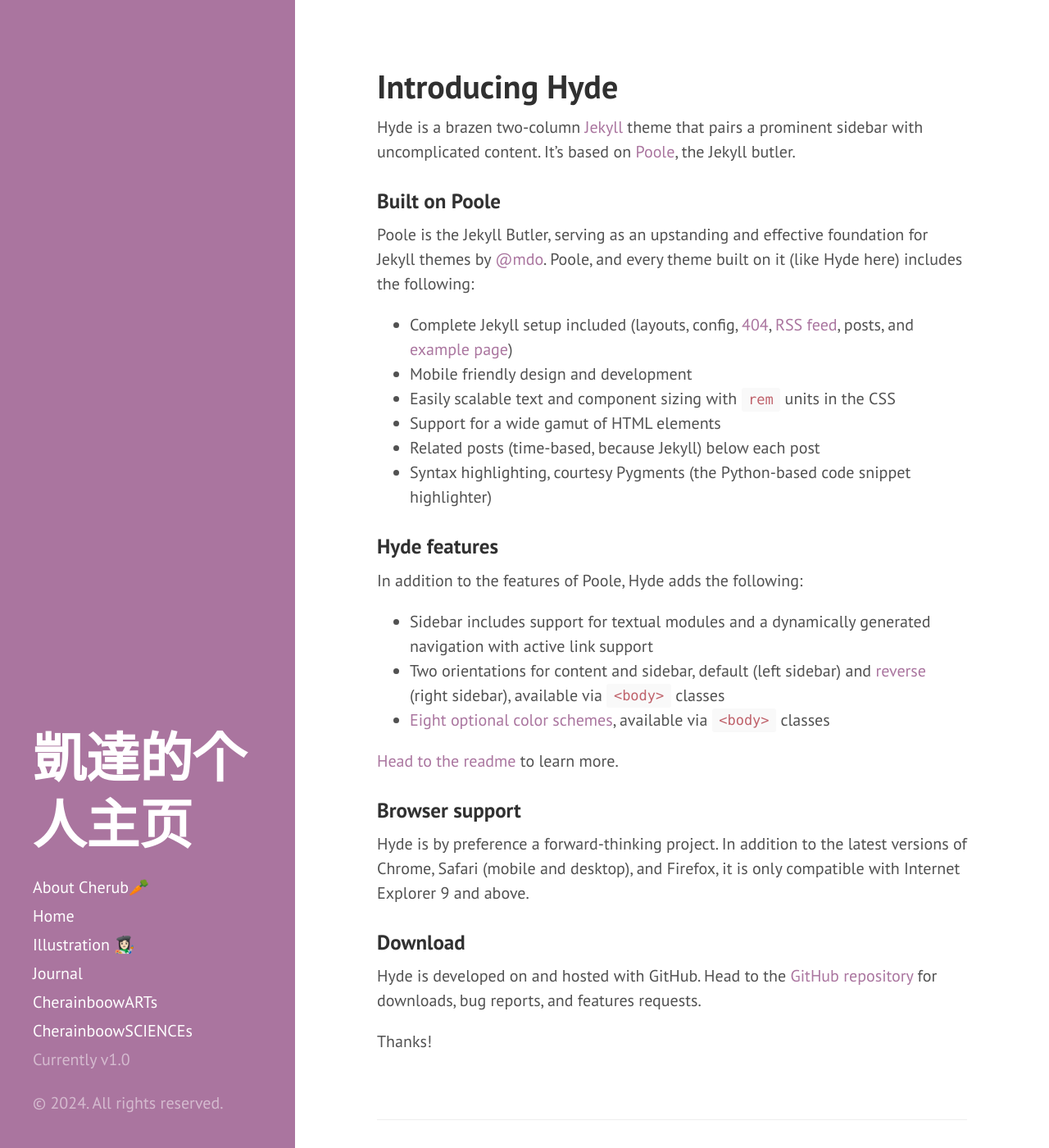
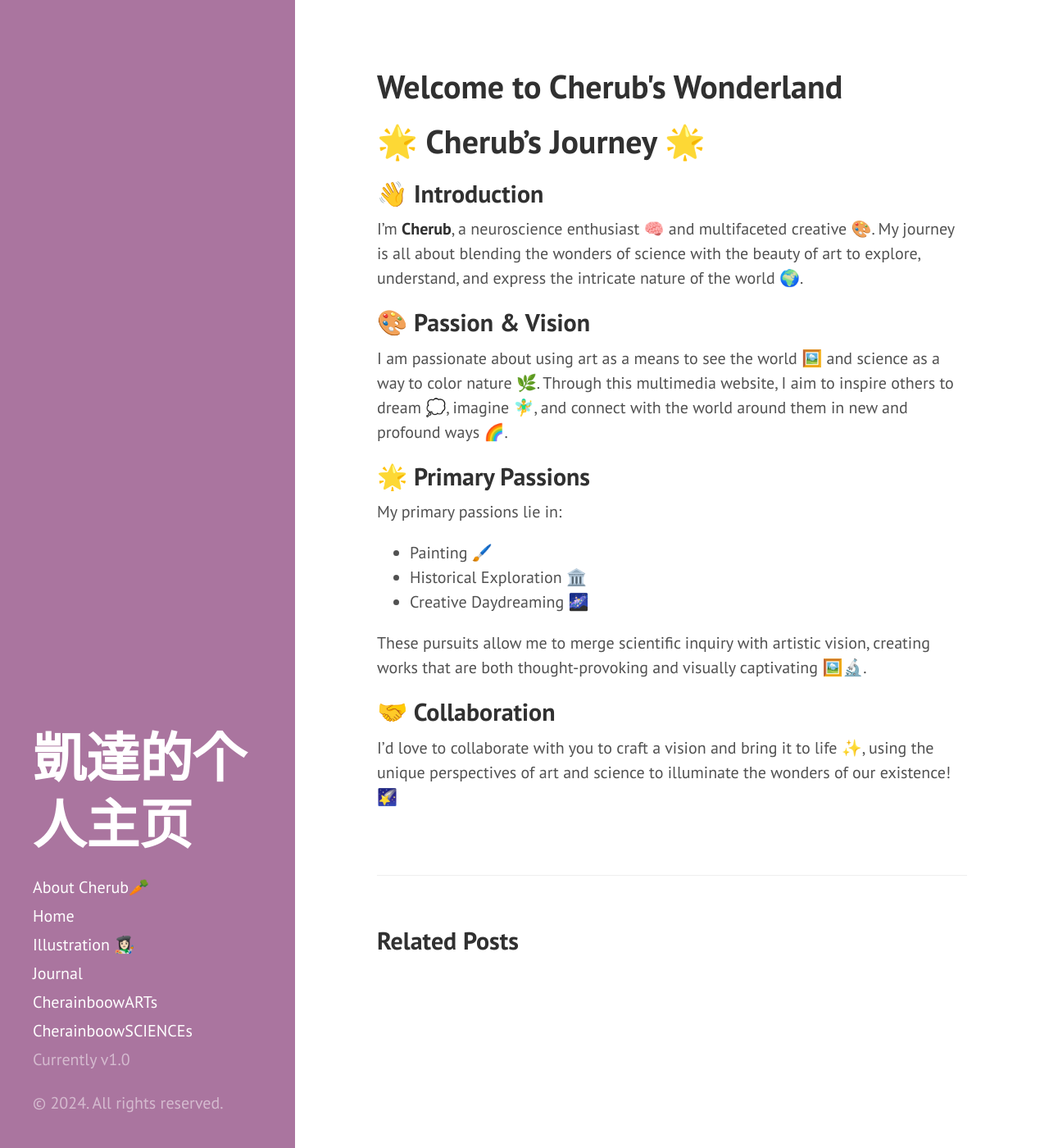
Before and after one commit to cherubwu/cherubwu.github.io, a Jekyll site: the page built from _posts/2013-12-28-introducing-hyde.md, in a window 1280 px wide and 1400 px high. Shown: the whole window at 82% size. Built offline with Jekyll 4.4.1, drawn with Linux system fonts in a browser that asks for light colours.

Commit message:
update repo

```diff
--- a/_posts/2013-12-28-introducing-hyde.md
+++ b/_posts/2013-12-28-introducing-hyde.md
@@ -1,37 +1,27 @@
 ---
 layout: post
-title: Introducing Hyde
+title: Welcome to Cherub's Wonderland
 ---
+# 🌟 Cherub's Journey 🌟
 
-Hyde is a brazen two-column [Jekyll](http://jekyllrb.com) theme that pairs a prominent sidebar with uncomplicated content. It's based on [Poole](http://getpoole.com), the Jekyll butler.
+## 👋 Introduction
 
-### Built on Poole
+I'm **Cherub**, a neuroscience enthusiast 🧠 and multifaceted creative 🎨. My journey is all about blending the wonders of science with the beauty of art to explore, understand, and express the intricate nature of the world 🌍.
 
-Poole is the Jekyll Butler, serving as an upstanding and effective foundation for Jekyll themes by [@mdo](https://twitter.com/mdo). Poole, and every theme built on it (like Hyde here) includes the following:
+## 🎨 Passion & Vision
 
-* Complete Jekyll setup included (layouts, config, [404](/404), [RSS feed](/atom.xml), posts, and [example page](/about))
-* Mobile friendly design and development
-* Easily scalable text and component sizing with `rem` units in the CSS
-* Support for a wide gamut of HTML elements
-* Related posts (time-based, because Jekyll) below each post
-* Syntax highlighting, courtesy Pygments (the Python-based code snippet highlighter)
+I am passionate about using art as a means to see the world 🖼️ and science as a way to color nature 🌿. Through this multimedia website, I aim to inspire others to dream 💭, imagine 🧚‍♂️, and connect with the world around them in new and profound ways 🌈.
 
-### Hyde features
+## 🌟 Primary Passions
 
-In addition to the features of Poole, Hyde adds the following:
+My primary passions lie in:
 
-* Sidebar includes support for textual modules and a dynamically generated navigation with active link support
-* Two orientations for content and sidebar, default (left sidebar) and [reverse](https://github.com/poole/lanyon#reverse-layout) (right sidebar), available via `<body>` classes
-* [Eight optional color schemes](https://github.com/poole/hyde#themes), available via `<body>` classes
+- Painting 🖌️
+- Historical Exploration 🏛️
+- Creative Daydreaming 🌌
 
-[Head to the readme](https://github.com/poole/hyde#readme) to learn more.
+These pursuits allow me to merge scientific inquiry with artistic vision, creating works that are both thought-provoking and visually captivating 🖼️🔬.
 
-### Browser support
+## 🤝 Collaboration
 
-Hyde is by preference a forward-thinking project. In addition to the latest versions of Chrome, Safari (mobile and desktop), and Firefox, it is only compatible with Internet Explorer 9 and above.
-
-### Download
-
-Hyde is developed on and hosted with GitHub. Head to the <a href="https://github.com/poole/hyde">GitHub repository</a> for downloads, bug reports, and features requests.
-
-Thanks!
+I’d love to collaborate with you to craft a vision and bring it to life ✨, using the unique perspectives of art and science to illuminate the wonders of our existence! 🌠
```
Also changed, not shown: _pages/about.md (+13 -5 lines).
